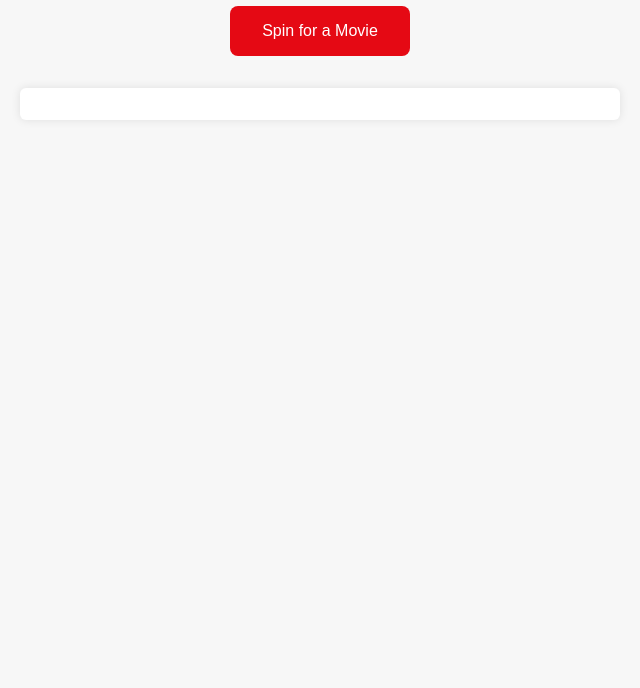
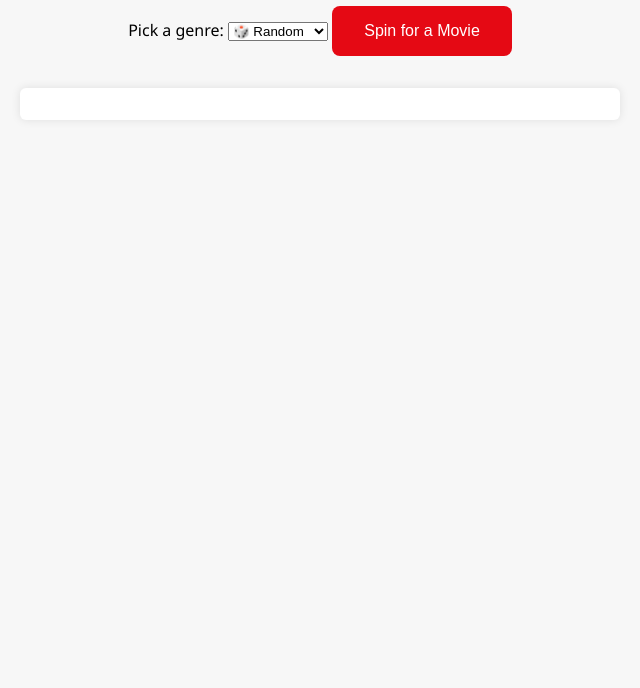
Before and after one commit to Kulani-MM/Movie-Roulette, a plain HTML site: page index.html in a window 1280 px wide. Shown: the part 112-800 px from the top of the page, without its empty margins (320-960 px from the left). Drawn offline with Linux system fonts and the light colour scheme.

Commit message:
categories for the movies

```diff
--- a/index.html
+++ b/index.html
@@ -9,6 +9,15 @@
 <body>
   <div class="container">
     <h1>🎬 Mzansi Movie Picker</h1>
+    <label for="genreSelect">Pick a genre:</label>
+<select id="genreSelect">
+  <option value="all">🎲 Random</option>
+  <option value="action">🔥 Action</option>
+  <option value="comedy">😂 Comedy</option>
+  <option value="drama">🎭 Drama</option>
+  <option value="horror">😱 Horror</option>
+  <option value="romance">💘 Romance</option>
+</select>
     <button id="spin">Spin for a Movie</button>
     <div id="movie"></div>
   </div>
```
